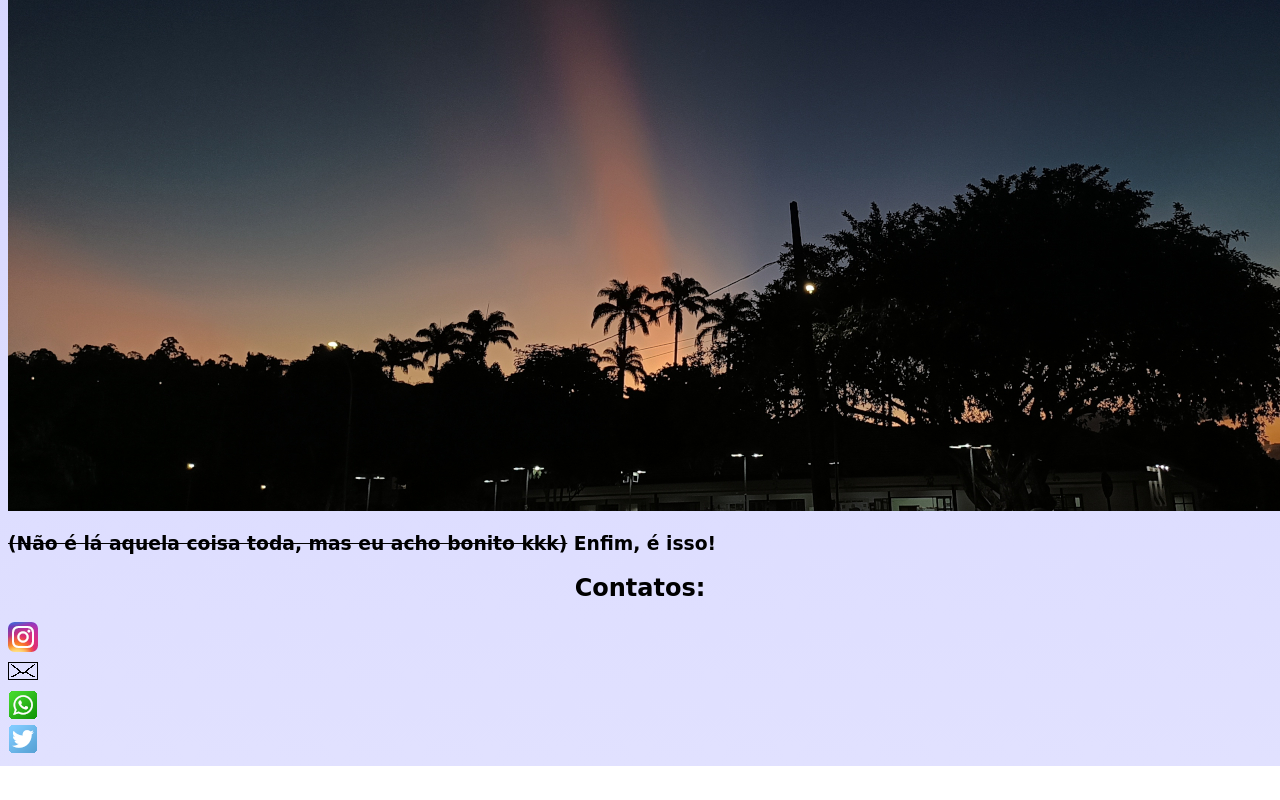
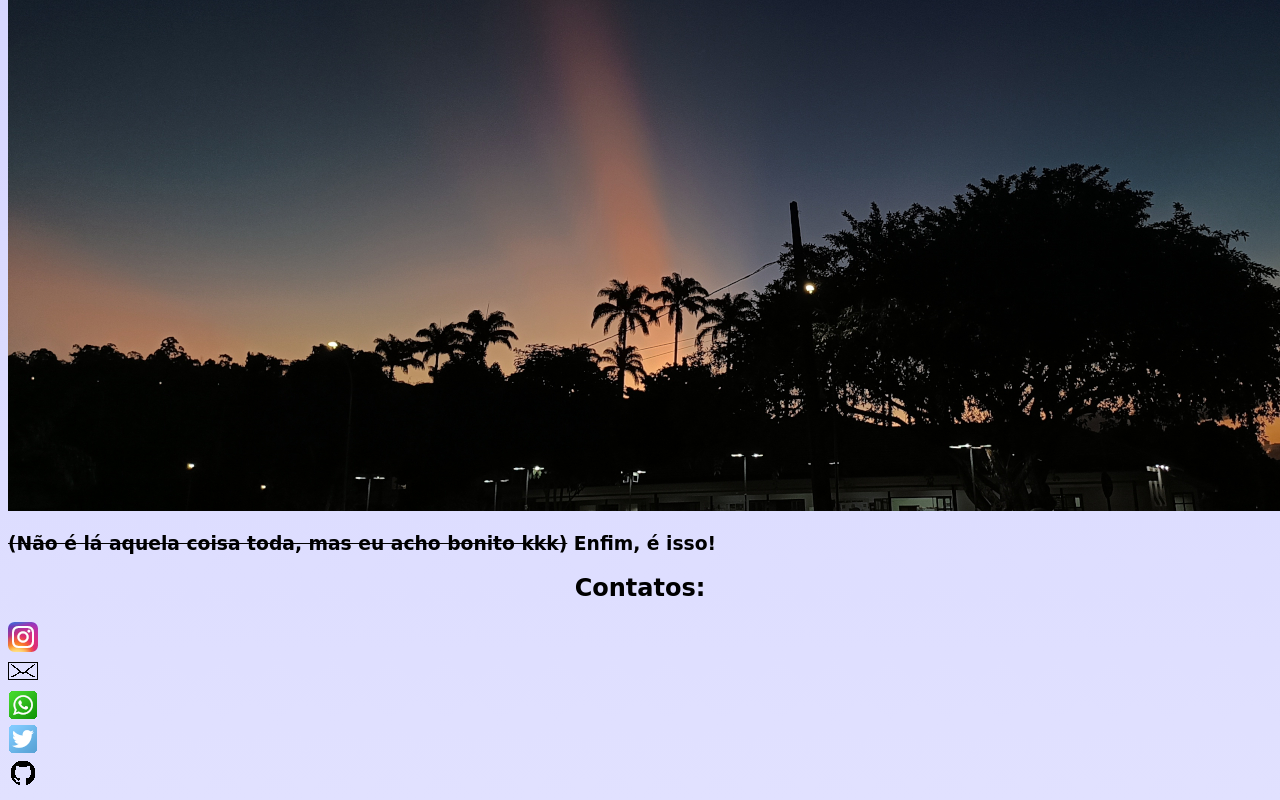
Before and after one commit to zAlphazz/Sobre-Mim-Matheus-Antony, a plain HTML site: page Site/index.html in a window 1280 px wide. Shown: the part 2601-3401 px from the top of the page. Before the commit the page ends 3367 px from the top, so only its background shows below. Drawn offline with Linux system fonts and the light colour scheme.

Commit message:
adicionei o link do git que eu tinha esquecido kkk

```diff
--- a/Site/index.html
+++ b/Site/index.html
@@ -72,5 +72,10 @@ h2
         <img src="imagens/tt.png" alt="">
     </a>
     </div>
+    <div id="git">
+        <a href="https://github.com/zAlphazz">
+        <img src="imagens/github30.png" alt="">
+    </a>
+    </div>
 </body>
 </html>
```
Also changed, not shown: Site/imagens/Pictogrammers-Material-Github.512.png (added), Site/imagens/github30.png (added).
